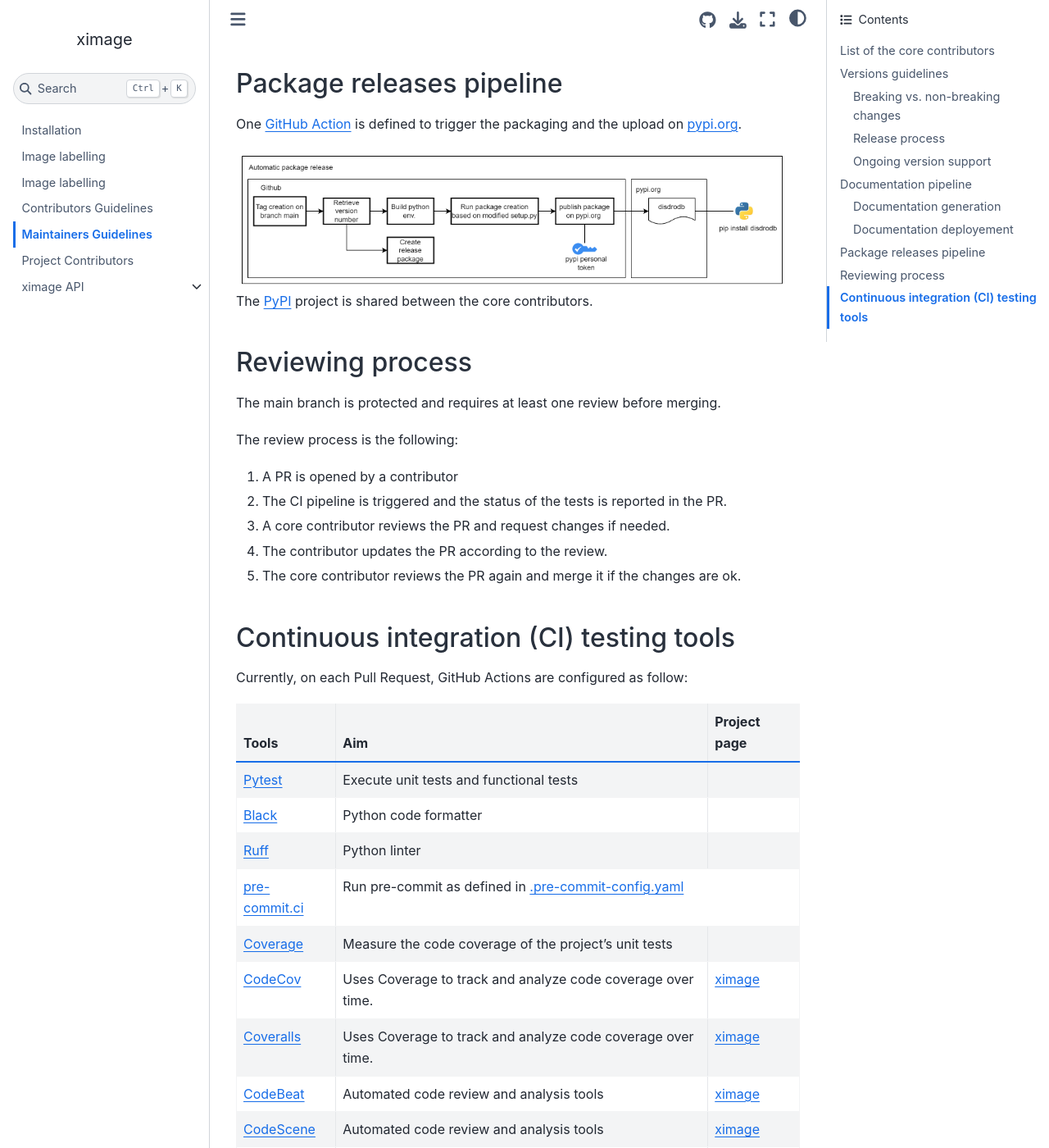
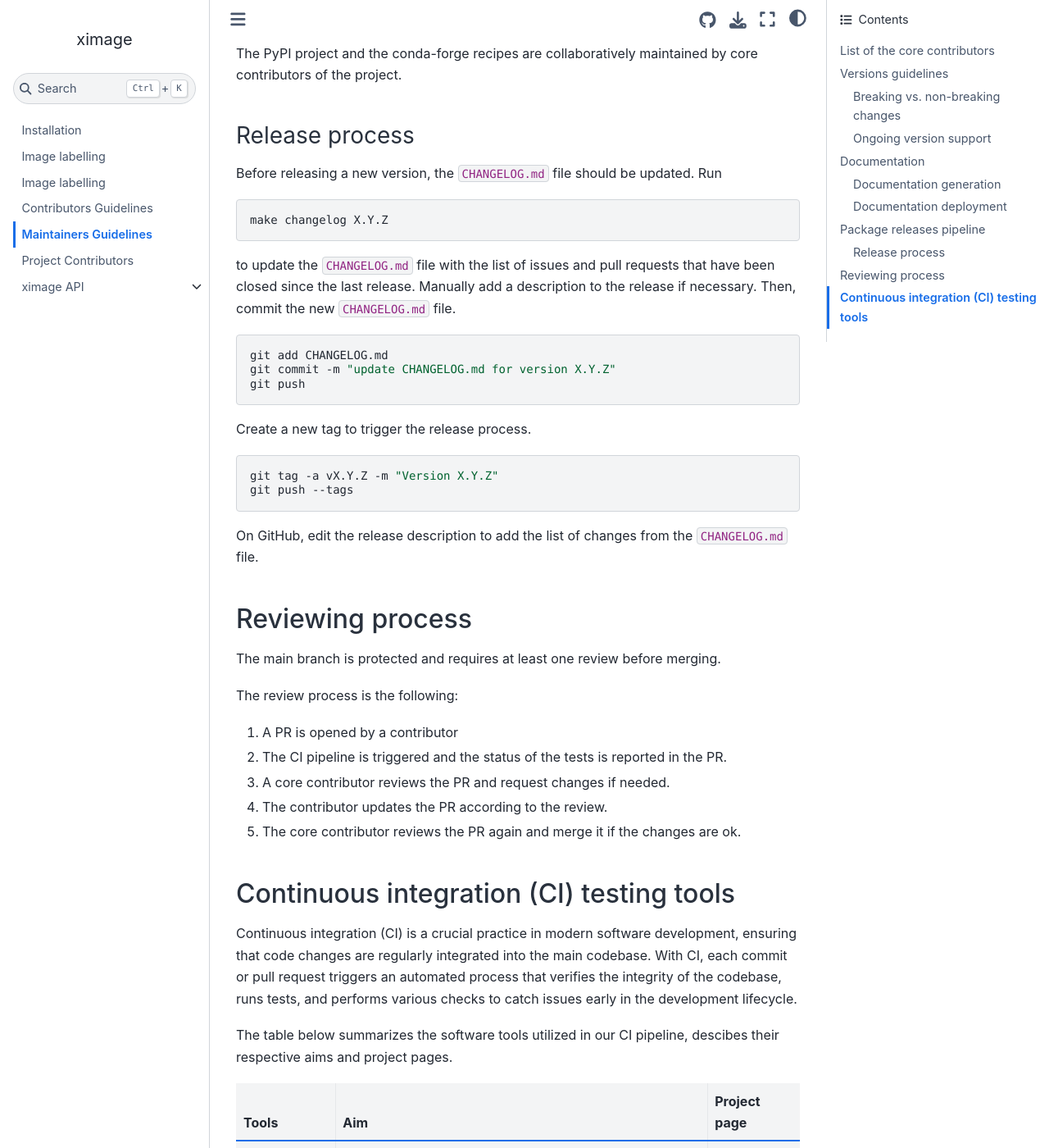
Before and after one commit to ghiggi/ximage, a Sphinx documentation site: the page built from docs/source/maintainers_guidelines.rst, in a window 1280 px wide and 1400 px high, scrolled down 4137 px. Shown: the whole window at 82% size. Built offline with Sphinx 7.4.7 and the Sphinx Book theme 1.1.4, drawn with Linux system fonts in a browser that asks for light colours; some of the changed text lies outside the part shown.

Commit message:
Update documentation

```diff
--- a/docs/source/maintainers_guidelines.rst
+++ b/docs/source/maintainers_guidelines.rst
@@ -46,36 +46,6 @@
 - Updating the documentation.
 - Internal function refactoring that does not affect the behavior of the software directly.
 
-
-Release process
----------------
-
-Before releasing a new version, the CHANGELOG.md file should be updated. Run
-
-.. code-block:: bash
-
-    make changelog X.Y.Z
-
-to update the CHANGELOG.md file with the list of issues and pull requests that have been closed since the last release.
-Manually add a description to the release if necessary.
-Then, commit the new CHANGELOG.md file.
-
-.. code-block:: bash
-
-    git add CHANGELOG.md
-    git commit -m "update CHANGELOG.md for version X.Y.Z"
-    git push
-
-Create a new tag to trigger the release process.
-
-.. code-block:: bash
-
-    git tag -a vX.Y.Z -m "Version X.Y.Z"
-    git push --tags
-
-On GitHub, edit the release description to add the list of changes from the CHANGELOG.md file.
-
-
 Ongoing version support
 -----------------------------------
 
@@ -137,15 +107,16 @@
 in the ``docs/build/html/`` directory, ready for review or deployment!
 
 
-Documentation deployement
+Documentation deployment
 ----------------------------
 
-A webhook is defined in the GitHub repository to trigger automatically the publication process to `ReadTheDocs <https://about.readthedocs.com/?ref=readthedocs.com>`__
+A webhook is defined in the GitHub repository to trigger automatically the publication process to
+`ReadTheDocs <https://about.readthedocs.com/?ref=readthedocs.com>`__
 after each Pull Request.
 
 This webhook is linked to the ximage core developer.
 
-.. image:: /static/documentation_pipeline.png
+.. image:: /static/documentation_release.png
 
 Ghiggi Gionata owns the `ReadTheDoc <https://readthedocs.org/>`__ account.
 
@@ -153,12 +124,50 @@
 Package releases pipeline
 ============================
 
+A `GitHub Action <https://github.com/ghiggi/ximage/actions>`_ is configured to automate the packaging and uploading process
+to `PyPI <https://pypi.org/project/ximage/>`_.
+This action, detailed `here <https://github.com/ghiggi/ximage/blob/main/.github/workflows/release_to_pypi.yml>`_,
+triggers the packaging workflow depicted in the following image:
+
 One  `GitHub Action <https://github.com/ghiggi/ximage/actions>`_ is defined to trigger the packaging and the upload on `pypi.org <https://pypi.org/project/ximage/>`_.
 
-.. image:: /static/package_pipeline.png
+.. image:: /static/package_release.png
 
-The `PyPI <https://pypi.org/>`__ project is shared between the core contributors.
 
+Upon the release of the package on PyPI, a conda-forge bot attempts to automatically update the
+ `conda-forge recipe <https://github.com/conda-forge/ximage-feedstock/>`__.
+Once the conda-forge recipe is updated, a new conda-forge package is released.
+
+The PyPI project and the conda-forge recipes are collaboratively maintained by core contributors of the project.
+
+
+Release process
+---------------
+
+Before releasing a new version, the ``CHANGELOG.md`` file should be updated. Run
+
+.. code-block:: bash
+
+    make changelog X.Y.Z
+
+to update the ``CHANGELOG.md`` file with the list of issues and pull requests that have been closed since the last release.
+Manually add a description to the release if necessary.
+Then, commit the new ``CHANGELOG.md`` file.
+
+.. code-block:: bash
+
+    git add CHANGELOG.md
+    git commit -m "update CHANGELOG.md for version X.Y.Z"
+    git push
+
+Create a new tag to trigger the release process.
+
+.. code-block:: bash
+
+    git tag -a vX.Y.Z -m "Version X.Y.Z"
+    git push --tags
+
+On GitHub, edit the release description to add the list of changes from the ``CHANGELOG.md`` file.
 
 
 Reviewing process
@@ -180,7 +189,11 @@
 Continuous integration (CI) testing tools
 ===========================================
 
-Currently, on each Pull Request, GitHub Actions are configured as follow:
+Continuous integration (CI) is a crucial practice in modern software development, ensuring that code changes are regularly integrated into the main codebase.
+With CI, each commit or pull request triggers an automated process that verifies the integrity of the codebase, runs tests,
+and performs various checks to catch issues early in the development lifecycle.
+
+The table below summarizes the software tools utilized in our CI pipeline, descibes their respective aims and project pages.
 
 
 +----------------------------------------------------------------------------------------------------+------------------------------------------------------------------+----------------------------------------------------------------------------------------------+
```
Also changed, not shown: other parts of docs/source/maintainers_guidelines.rst (+2 -2 lines), docs/source/static/collaborative_process.png, docs/source/static/documentation_pipeline.png (deleted), docs/source/static/documentation_release.png (added), docs/source/static/package_pipeline.png (deleted), docs/source/static/package_release.png (added).
